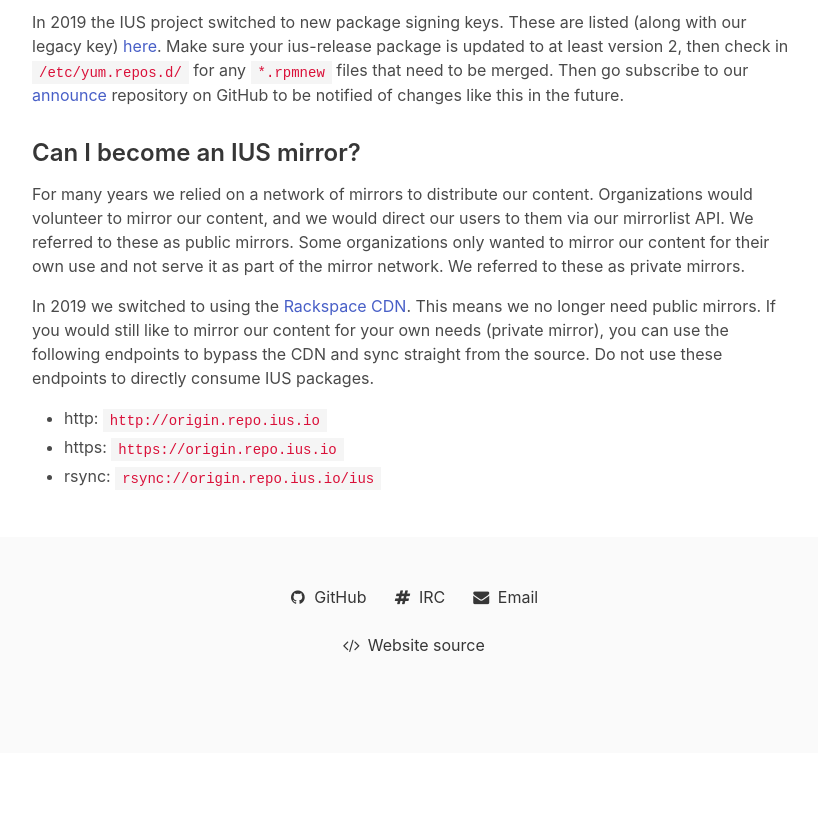
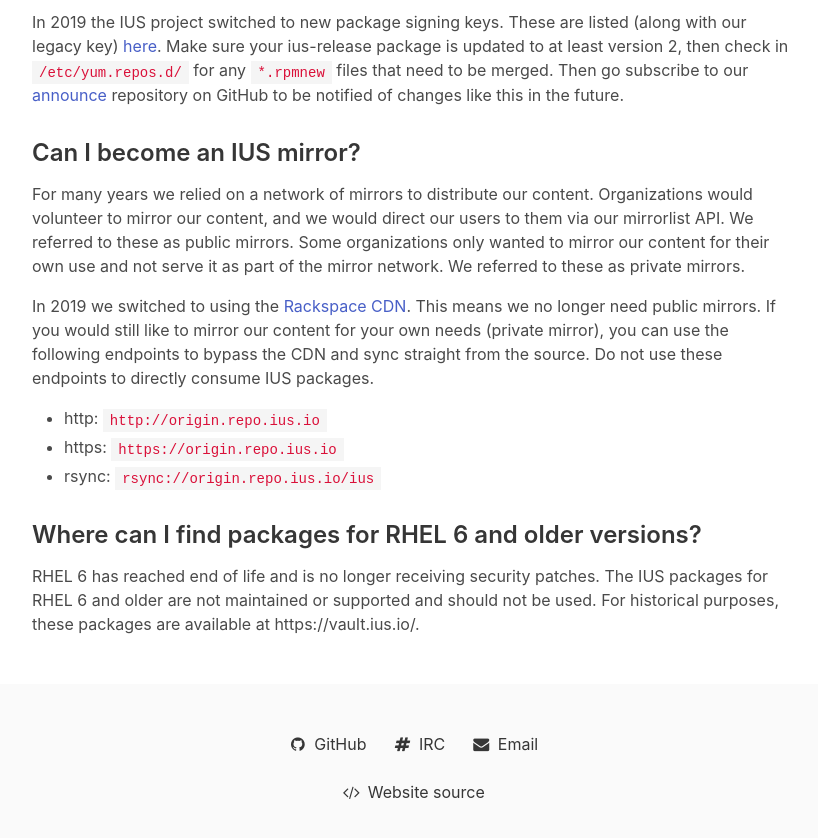
Before and after one commit to iusrepo/iusrepo.github.io, a Jekyll site: the page built from markdown/faq.md, in a window 1280 px wide and 900 px high, scrolled down 3922 px. Shown: the top 838 px of the window, without its empty margins (228-1046 px from the left). Built offline with Jekyll 4.4.1, drawn with Linux system fonts in a browser that asks for light colours; comment, search, counter and statistics services are not loaded; before the commit the page ends 4675 px from its top, so only the background shows below that.

Commit message:
Add FAQ entry about vault.ius.io

```diff
--- a/markdown/faq.md
+++ b/markdown/faq.md
@@ -232,3 +232,10 @@ consume IUS packages.
 [infrastructure]: https://github.com/iusrepo/infrastructure
 [keys]: /keys
 [cdn]: https://www.rackspace.com/en-us/cloud/cdn-content-delivery-network
+
+### Where can I find packages for RHEL 6 and older versions?
+
+RHEL 6 has reached end of life and is no longer receiving security patches.
+The IUS packages for RHEL 6 and older are not maintained or supported and
+should not be used. For historical purposes, these packages are available at
+https://vault.ius.io/.
```
